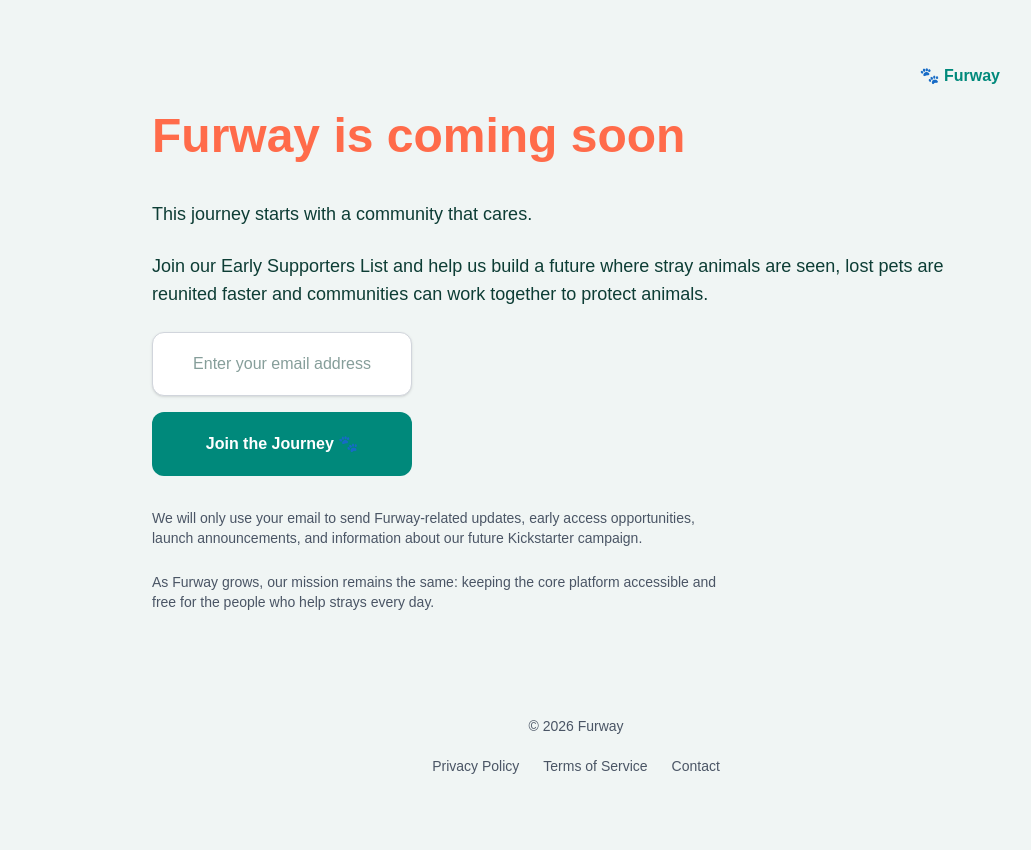
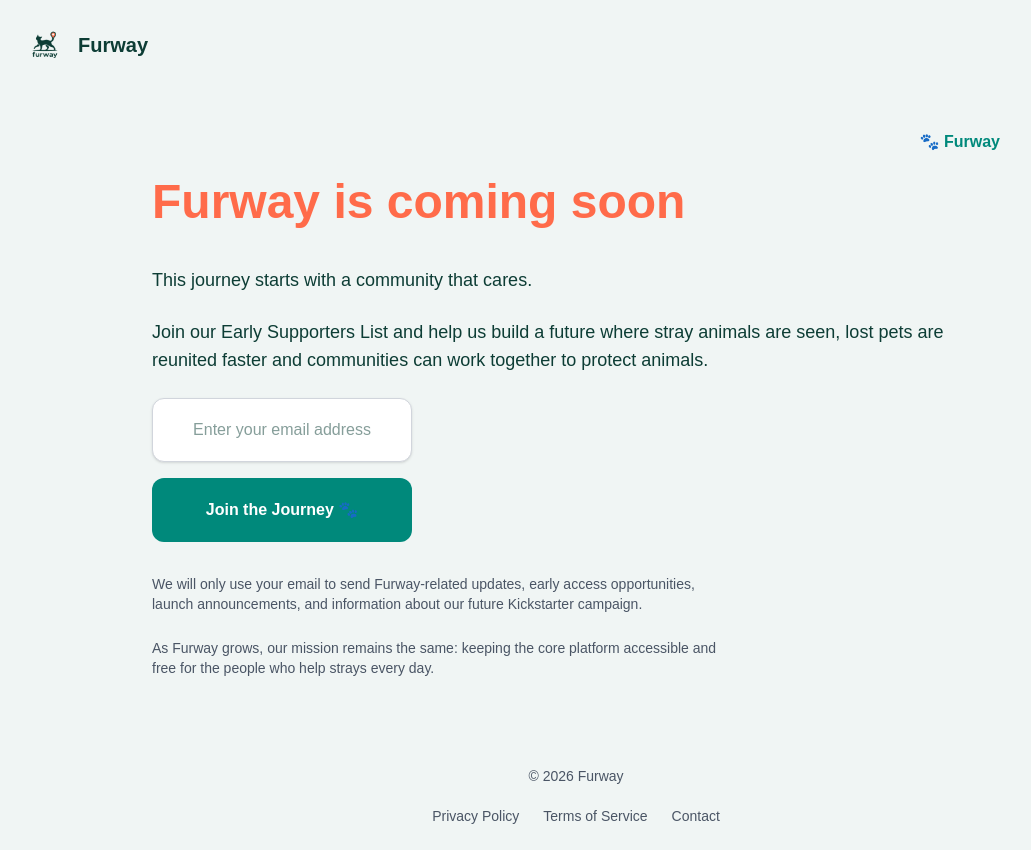
Before and after one commit to Dell609007/furway-website, a Next.js app: page /download in a window 1280 px wide. Shown: the whole page, without its empty margins (64-1095 px from the left). Before the commit the page ends 800 px from the top, so only its background shows below. Built offline with nearby package versions, Linux system fonts and the light colour scheme; no server answers.

Commit message:
Add Furway logo header

```diff
--- a/app/layout.tsx
+++ b/app/layout.tsx
@@ -1,3 +1,5 @@
+import Link from "next/link";
+import Image from "next/image";
 import type { Metadata } from "next";
 import { Geist, Geist_Mono } from "next/font/google";
 import "./globals.css";
@@ -28,6 +30,25 @@ export default function RootLayout({
       className={`${geistSans.variable} ${geistMono.variable} h-full antialiased`}
     >
       <body className="min-h-full flex flex-col bg-[#F0F5F4]">
+
+  <header className="max-w-6xl mx-auto w-full px-6 pt-6">
+    <Link
+      href="/"
+      className="flex items-center gap-3 w-fit hover:opacity-80 transition"
+    >
+      <Image
+        src="/furway-logo-transparent-1024.png"
+        alt="Furway"
+        width={42}
+        height={42}
+      />
+
+      <span className="text-[#0D3D35] font-bold text-xl">
+        Furway
+      </span>
+    </Link>
+  </header>
+
   <main className="flex-1">
     {children}
   </main>
```
Also changed, not shown: public/furway-logo-transparent-1024.png (added), 1 other file (tests, documents, lock files or other folders).
